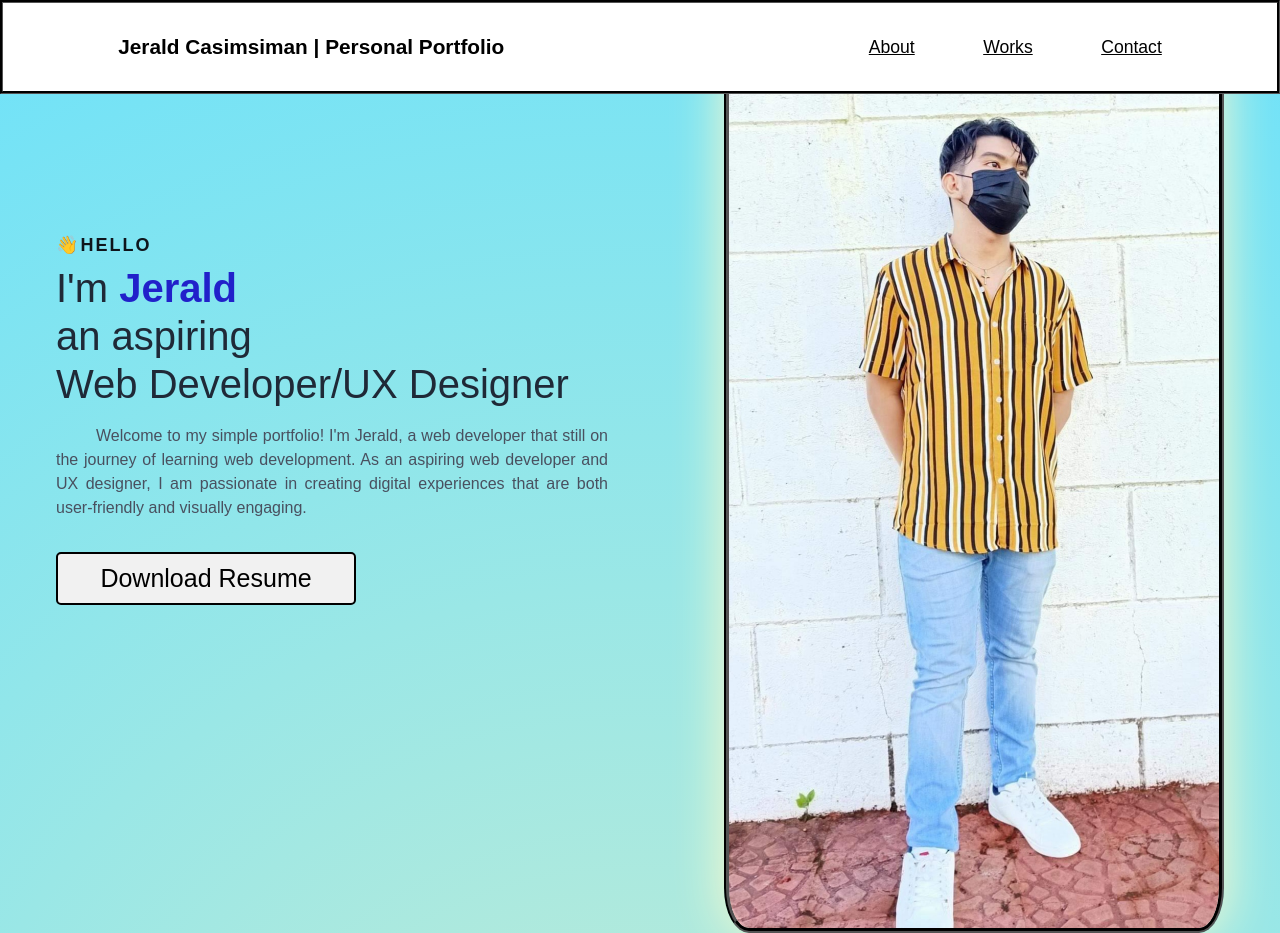
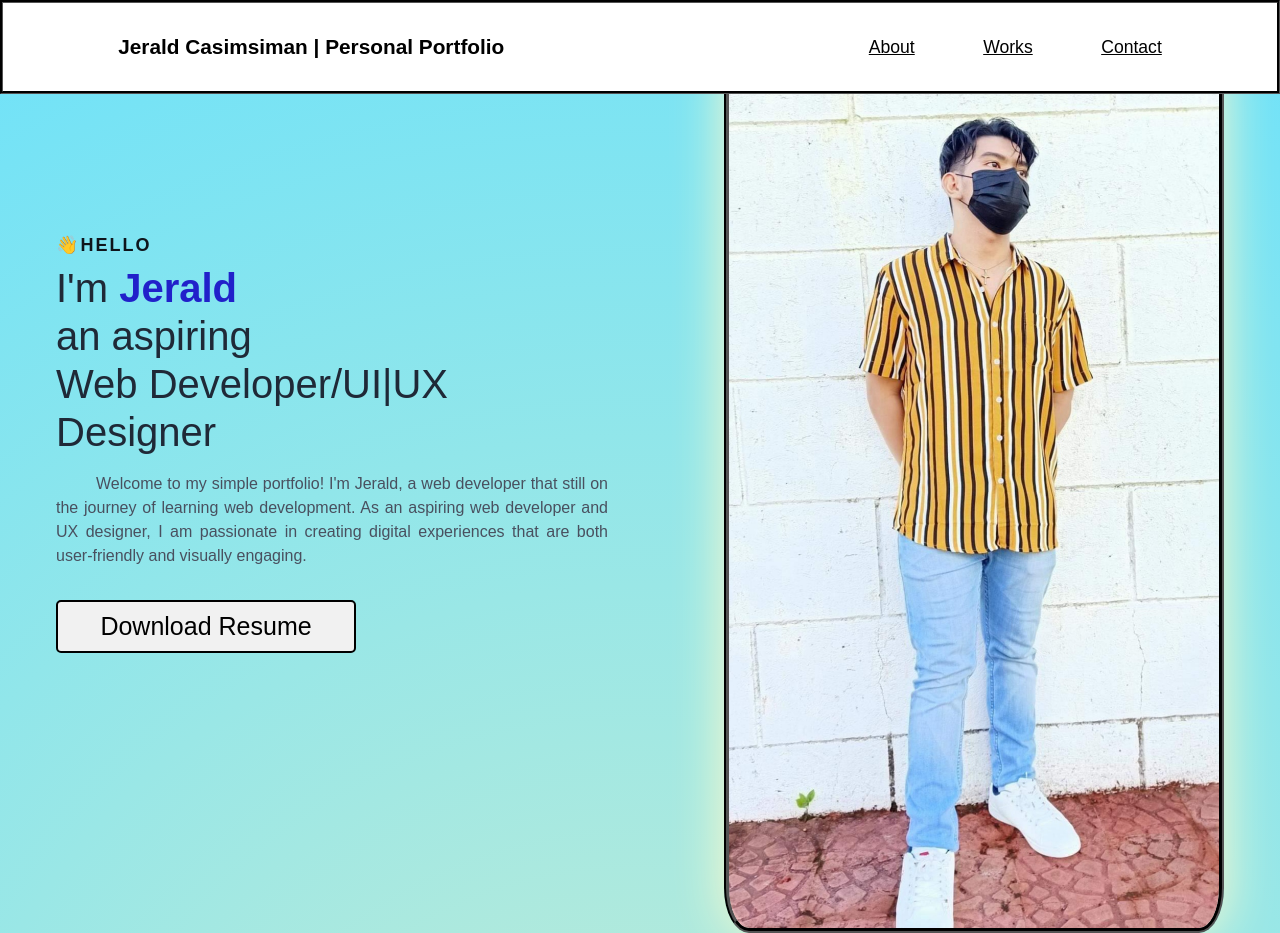
Before and after one commit to jcsmart12/PORTFOLIO, a plain HTML site: page index.html in a window 1280 px wide. Shown: the top 933 px of the page. Drawn offline with nearby package versions, Linux system fonts and the light colour scheme; a web font is replaced by a local one.

Commit message:
Update index.html

```diff
--- a/index.html
+++ b/index.html
@@ -28,7 +28,7 @@
         <div class="content">
           <p class="subtitle">👋HELLO</p>
           <h1 class="text">
-            I'm <span>Jerald<br /></span>an aspiring <br>Web Developer/UX Designer
+            I'm <span>Jerald<br /></span>an aspiring <br>Web Developer/UI|UX Designer
           </h1>
           <p class="description">
             Welcome to my simple portfolio! I'm Jerald, a web developer that still on the journey
```
